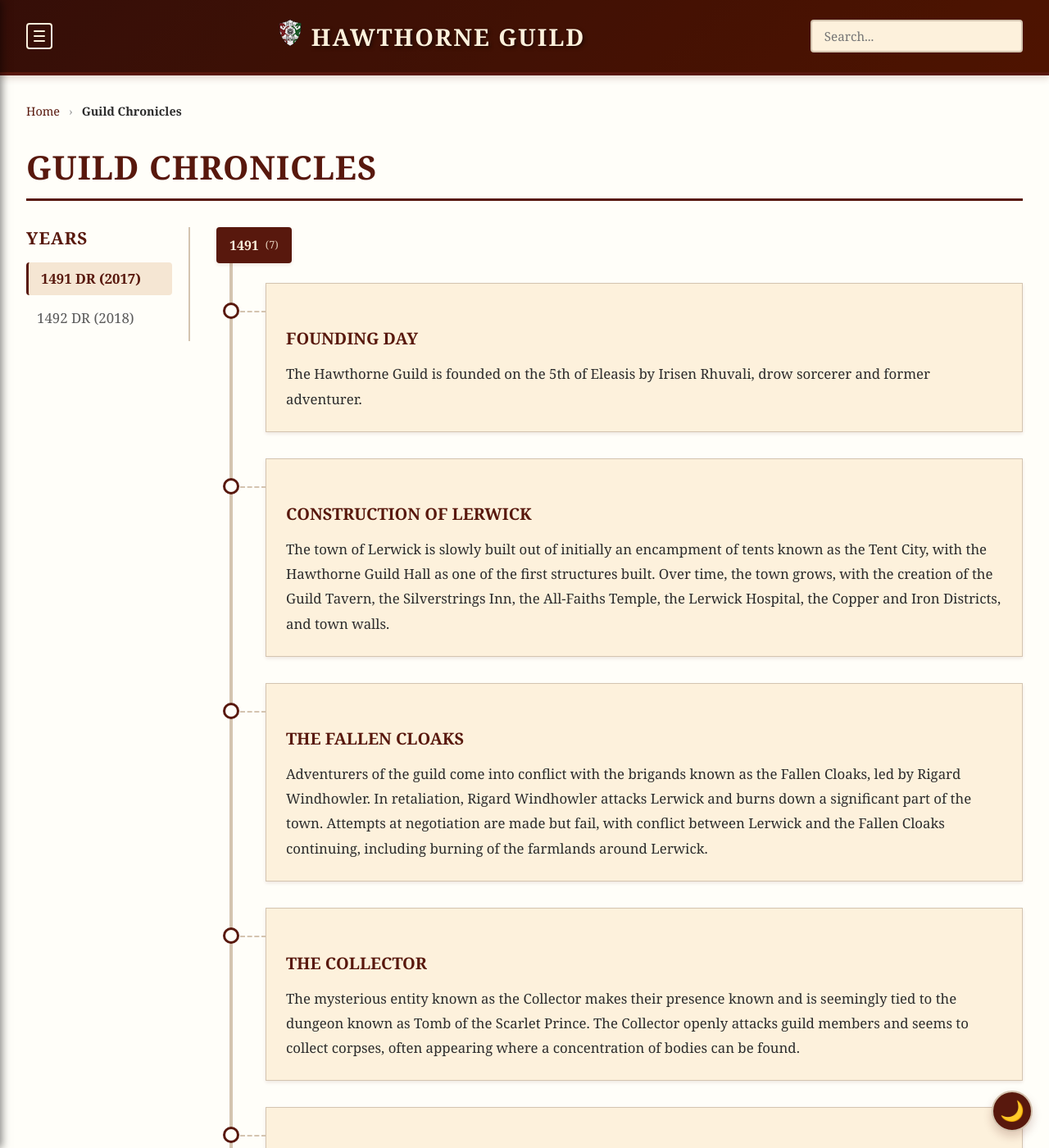
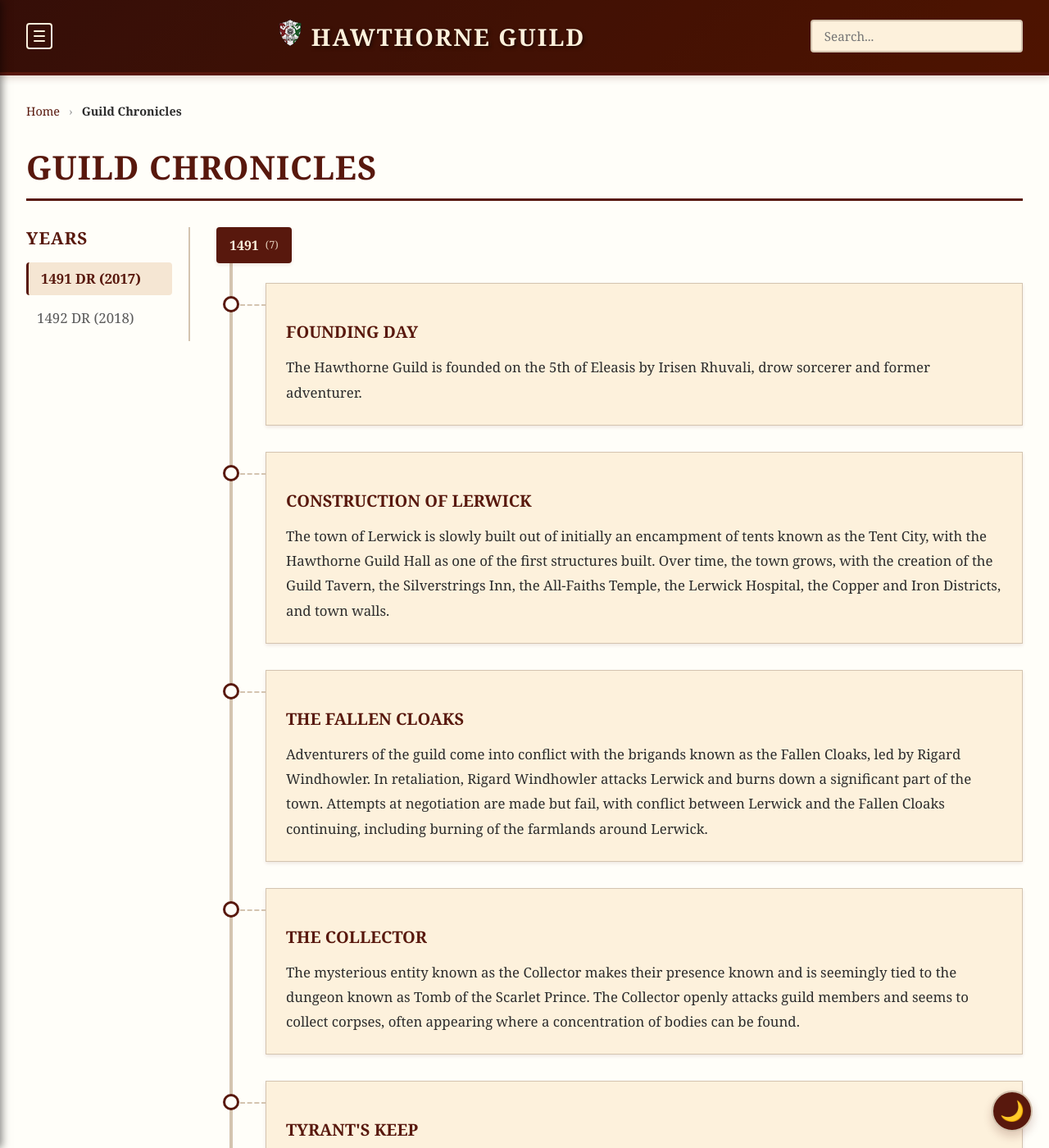
Before and after one commit to coconutswallow/Guides, a Jekyll site: the page built from guild-chronicles.md, in a window 1280 px wide and 1400 px high. Shown: the whole window at 82% size. Built offline with Jekyll 4.4.1, drawn with Linux system fonts in a browser that asks for light colours.

Commit message:
Update timeline.css

```diff
--- a/assets/css/timeline.css
+++ b/assets/css/timeline.css
@@ -65,11 +65,9 @@
 
 .timeline-container {
     position: relative;
-    padding: 0 0 2em 40px; /* Left padding for the line */
-    border-left: 4px solid var(--color-border); /* The main vertical line */
+    padding: 0 0 2em 40px;
+    border-left: 4px solid var(--color-border);
 }
-
-/* Diamond Marker Removed */
 
 /* Year Headers */
 .timeline-year-group {
@@ -87,7 +85,7 @@
     padding: 8px 16px;
     font-weight: bold;
     border-radius: 4px;
-    margin-left: -60px; /* Pulls it left over the line */
+    margin-left: -60px;
     margin-bottom: 1.5rem;
     box-shadow: var(--shadow-sm);
     position: relative;
@@ -111,9 +109,10 @@
 .timeline-item::before {
     content: '';
     position: absolute;
-    /* Calculated: -40px (padding) - 2px (half border) - 10px (radius) = -52px */
+    /* Left alignment: -52px (calculated previously) */
     left: -52px;
-    top: 24px;
+    /* Top: Adjusted from 24px to 16px to match reduced padding */
+    top: 16px;
     width: 14px;
     height: 14px;
     background-color: var(--color-bg-page);
@@ -126,7 +125,8 @@
     background-color: var(--color-bg-light);
     border: 1px solid var(--color-border);
     border-radius: var(--border-radius);
-    padding: 1.5rem;
+    /* Reduced Top Padding: 1rem (was 1.5rem) */
+    padding: 1rem 1.5rem 1.5rem 1.5rem;
     box-shadow: var(--shadow-sm);
     transition: transform 0.2s, box-shadow 0.2s;
     position: relative;
@@ -141,9 +141,8 @@
 .timeline-content::after {
     content: '';
     position: absolute;
-    /* Vertically aligned to center of dot (24px top + 10px radius = 34px center) */
-    top: 33px;
-    /* Starts at -32px (Right edge of dot) and spans 32px to reach card edge */
+    /* Top: Adjusted from 33px to 25px to match reduced padding */
+    top: 25px;
     left: -32px;
     width: 32px;
     height: 0;
@@ -181,6 +180,11 @@
     font-weight: bold;
     text-transform: uppercase;
     color: var(--color-secondary);
+    text-decoration: none;
+}
+
+.read-more:hover {
+    text-decoration: underline;
 }
 
 /* Special Styling for Major Linked Events */
@@ -215,7 +219,7 @@
     }
 
     .timeline-container {
-        padding-left: 20px; /* Reduced padding */
+        padding-left: 20px;
         margin-left: 10px;
     }
 
@@ -223,14 +227,10 @@
         margin-left: -35px;
     }
 
-    /* Mobile Dot Position */
-    /* Calculated: -20px (padding) - 2px (half border) - 10px (radius) = -32px */
     .timeline-item::before {
         left: -32px;
     }
 
-    /* Mobile Connector Line */
-    /* Spans the gap from Dot Right Edge (-12px) to Card (0px) */
     .timeline-content::after {
         left: -12px;
         width: 12px;
```
